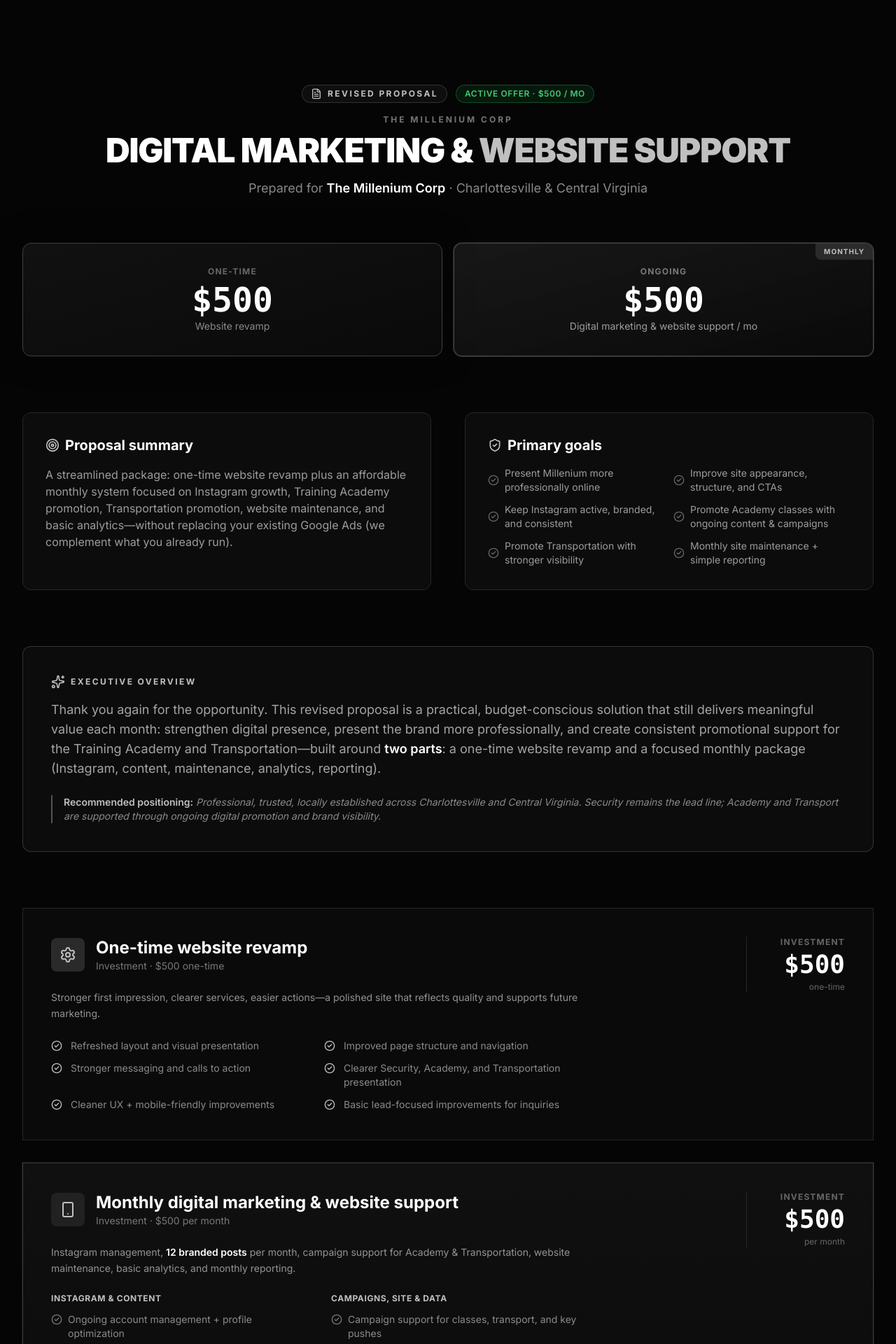
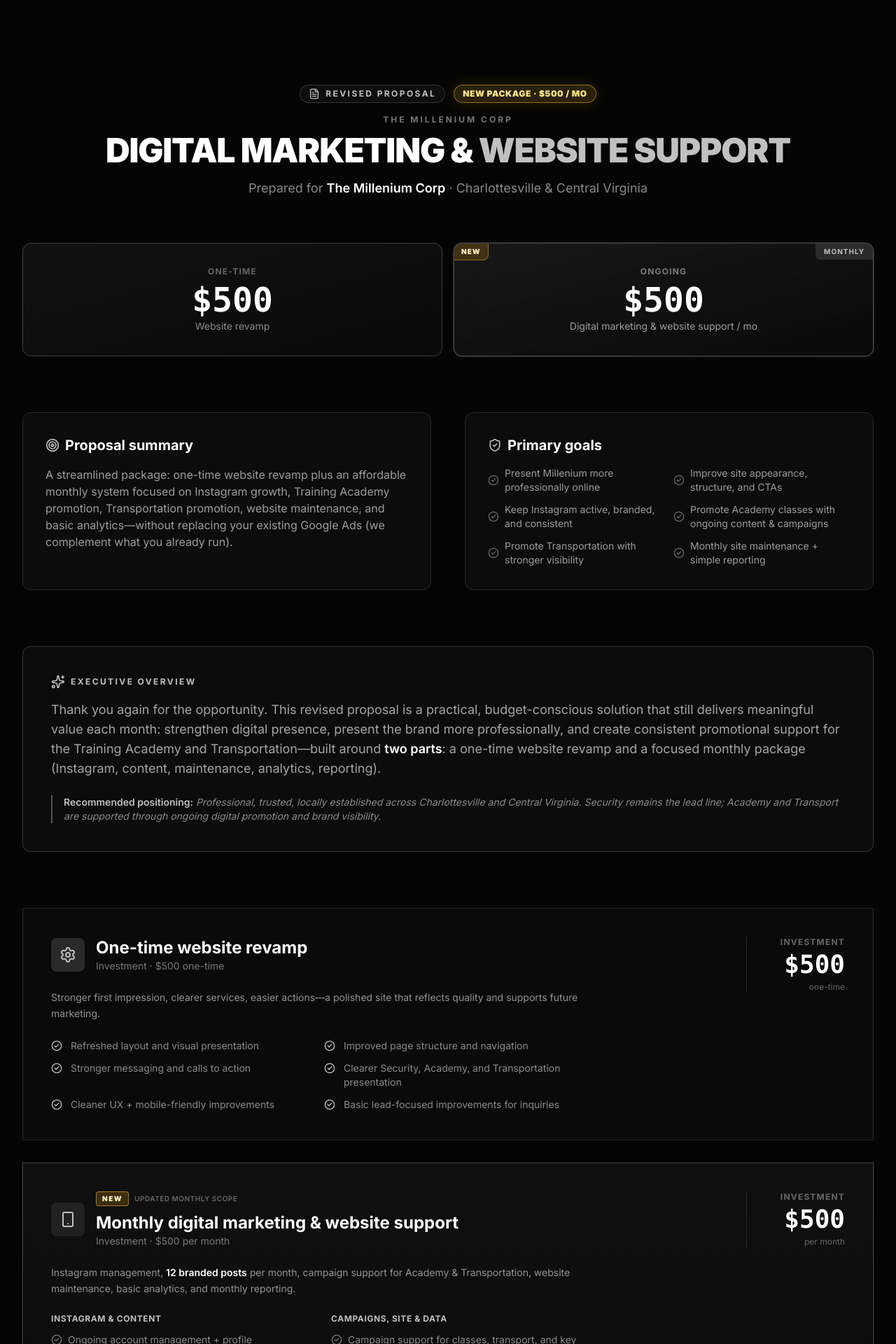
Before and after one commit to Azaiah00/millenium-portal, a Next.js app: page / in a window 1280 px wide. Shown: the part 8920-10840 px from the top of the page at 70% size. Built offline with nearby package versions, Linux system fonts and the light colour scheme.

Commit message:
Label new monthly package with NEW badges across proposal section

```diff
--- a/src/components/DetailedProposalSection.tsx
+++ b/src/components/DetailedProposalSection.tsx
@@ -45,8 +45,8 @@
                 Revised proposal
               </span>
             </div>
-            <span className="rounded-full border border-green-500/30 bg-green-500/10 px-3 py-1 text-xs font-semibold uppercase tracking-wider text-green-400/90">
-              Active offer · $500 / mo
+            <span className="rounded-full border border-amber-400/50 bg-amber-400/15 px-3 py-1 text-xs font-black uppercase tracking-wider text-amber-200 shadow-[0_0_20px_rgba(251,191,36,0.15)]">
+              New package · $500 / mo
             </span>
           </div>
           <p className="mb-3 text-xs font-bold uppercase tracking-[0.25em] text-metallic/60">
@@ -78,6 +78,9 @@
             <p className="text-sm text-metallic/70">Website revamp</p>
           </div>
           <div className="relative overflow-hidden rounded-xl border border-metallic/30 bg-gradient-to-br from-metallic/10 to-[#0a0a0a] p-8 text-center ring-1 ring-metallic/20">
+            <div className="absolute left-0 top-0 rounded-br-lg border-b border-r border-amber-400/40 bg-amber-500/20 px-2.5 py-1 text-[10px] font-black uppercase tracking-widest text-amber-100">
+              New
+            </div>
             <div className="absolute right-0 top-0 rounded-bl-lg bg-metallic/15 px-3 py-1 text-[10px] font-bold uppercase tracking-widest text-metallic">
               Monthly
             </div>
@@ -226,7 +229,15 @@
                 <div className="rounded-lg bg-metallic/10 p-3 text-metallic">
                   <Smartphone className="h-6 w-6" />
                 </div>
-                <div>
+                <div className="min-w-0 flex-1">
+                  <div className="mb-2 flex flex-wrap items-center gap-2">
+                    <span className="inline-flex items-center rounded border border-amber-400/55 bg-amber-500/20 px-2 py-0.5 text-[10px] font-black uppercase tracking-[0.15em] text-amber-100">
+                      New
+                    </span>
+                    <span className="text-[10px] font-semibold uppercase tracking-wider text-metallic/50">
+                      Updated monthly scope
+                    </span>
+                  </div>
                   <h3 className="text-2xl font-bold text-crisp">
                     Monthly digital marketing &amp; website support
                   </h3>
@@ -381,8 +392,13 @@
               <span>Website revamp</span>
               <span className="font-mono font-bold">$500 one-time</span>
             </div>
-            <div className="flex justify-between py-3 text-crisp">
-              <span className="pr-4">Monthly digital marketing &amp; website support</span>
+            <div className="flex flex-wrap items-center justify-between gap-2 py-3 text-crisp">
+              <span className="flex flex-wrap items-center gap-2 pr-4">
+                <span className="rounded border border-amber-400/50 bg-amber-500/15 px-1.5 py-0.5 text-[10px] font-black uppercase tracking-wider text-amber-100">
+                  New
+                </span>
+                Monthly digital marketing &amp; website support
+              </span>
               <span className="shrink-0 font-mono font-bold">$500/mo</span>
             </div>
             <p className="mt-3 text-center text-xs text-metallic/55">
```
